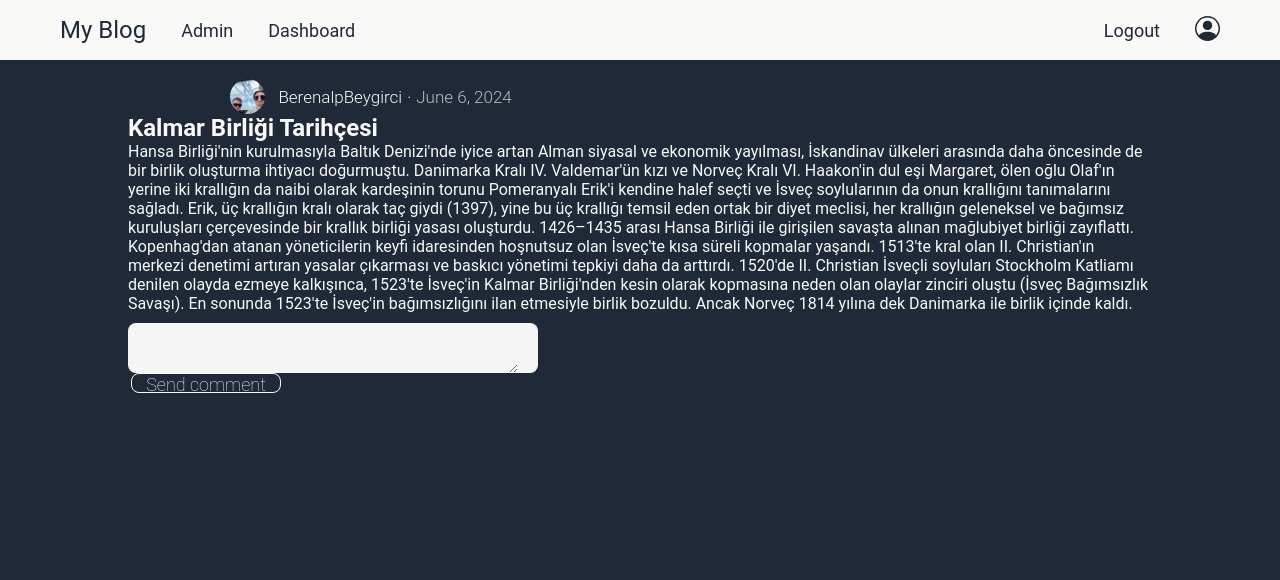
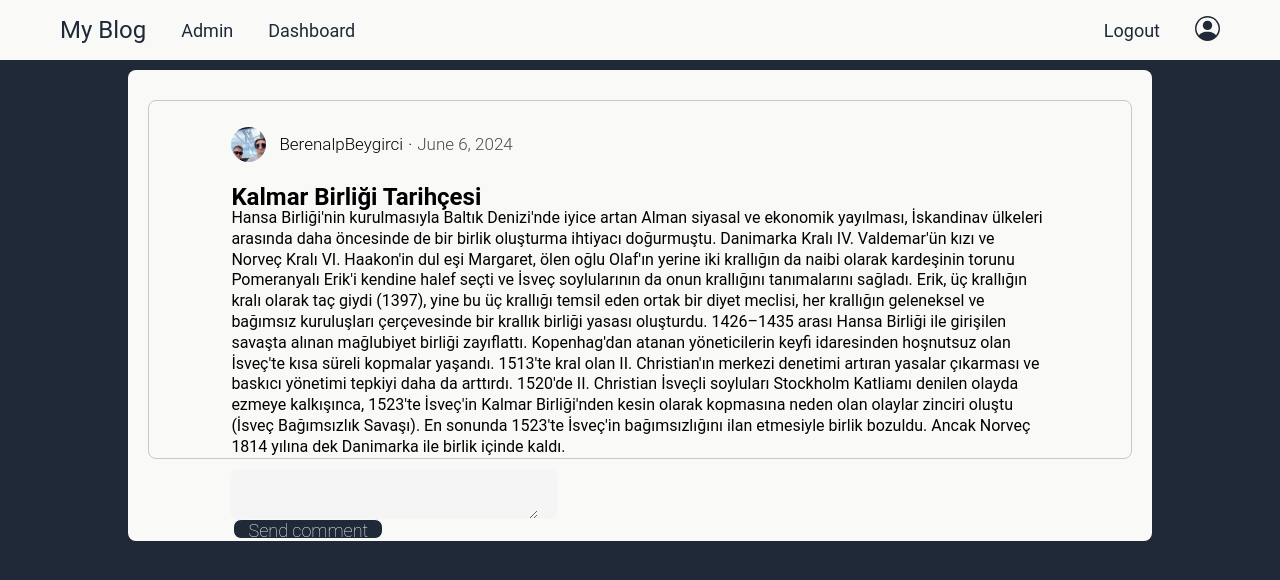
Before and after one commit to FEGE1/My_Blog_Site, a Django app: page /details/30 in a window 1280 px wide. Shown: the top 580 px of the page. Run offline with Django 5.2, Linux system fonts and the light colour scheme; a user stored in the database is signed in; data comes from the database, SQL or seed files in the repository; both versions use the stored data as it was after the commit; some libraries are stand-ins or nearby versions.

Commit message:
Oct 6 24

```diff
--- a/static/css/style.css
+++ b/static/css/style.css
@@ -38,7 +38,7 @@ section{
 }
 
 .btn{
-    background: none;
+    background: #1F2937;
     color: #F9FAF8;
     width: 150px;
     height: 40px;
@@ -256,12 +256,27 @@ header{
     /* blog_detail.html */
 
 /* section1 */
-#detail-section1{
-    padding-top: 60px;
+#detail-div-main{
+    background-color: #F9FAF8;
+    color: black;
+    margin: 70px 10% 0 10%;
+    border-radius: 8px;
 }
 
-#detail-section1 div{
-    margin: 0 10% 0 10%;
+#detail-section1{
+    padding-top: 30px;
+}
+
+#detail-section1>div:first-child{
+    padding: 0 8% 0 8%;
+    margin: 0 2% 0 2%;
+    line-height: 1.3em;
+    border: solid 1px rgba(128, 128, 128, 0.408);
+    border-radius: 8px;
+}
+
+#detail-section1 .blog-user{
+margin: 2vw 0 2vw 0;
 }
 /* section1 end */
 
--- a/templates/blog/blog_details.html
+++ b/templates/blog/blog_details.html
@@ -1,7 +1,6 @@
 {% extends "base.html" %}
 {% block bodyBlock %}
-    <br>
-
+  <div id="detail-div-main">
     <section id="detail-section1">
       <div>
         <div class="blog-user flex">
@@ -24,6 +23,8 @@
             </div>
             <input type="submit" value="Send comment" class="btn btn-success">
           </form>
+        {% else %}
+        <h3 style="color:#1F2937;">Yorum yapmak için kayıt olun!</h3>
         {% endif %}
       </div>
       {% for comment in comments %}
@@ -37,4 +38,5 @@
         </div>
       {% endfor %}
     </section>
+  </div>
 {% endblock bodyBlock %}
```
Also changed, not shown: db.sqlite3.
